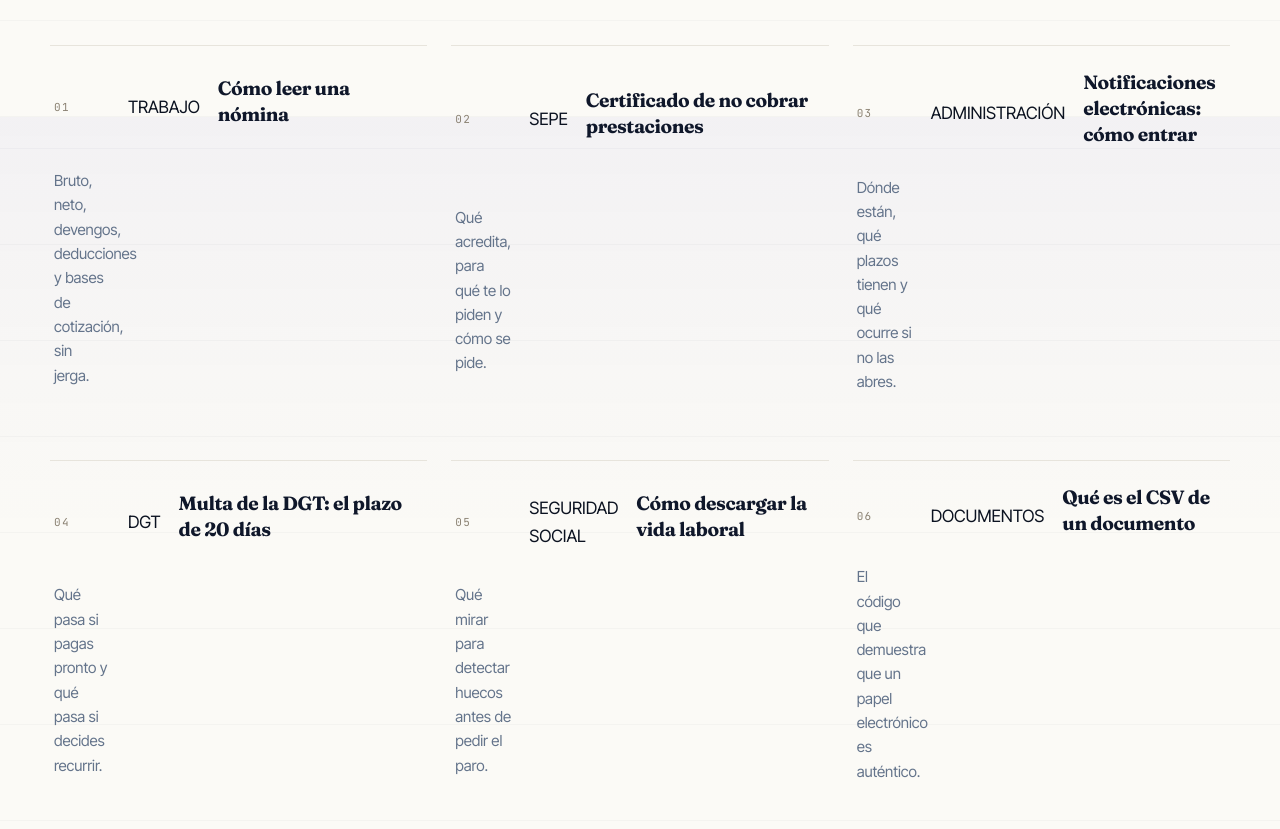
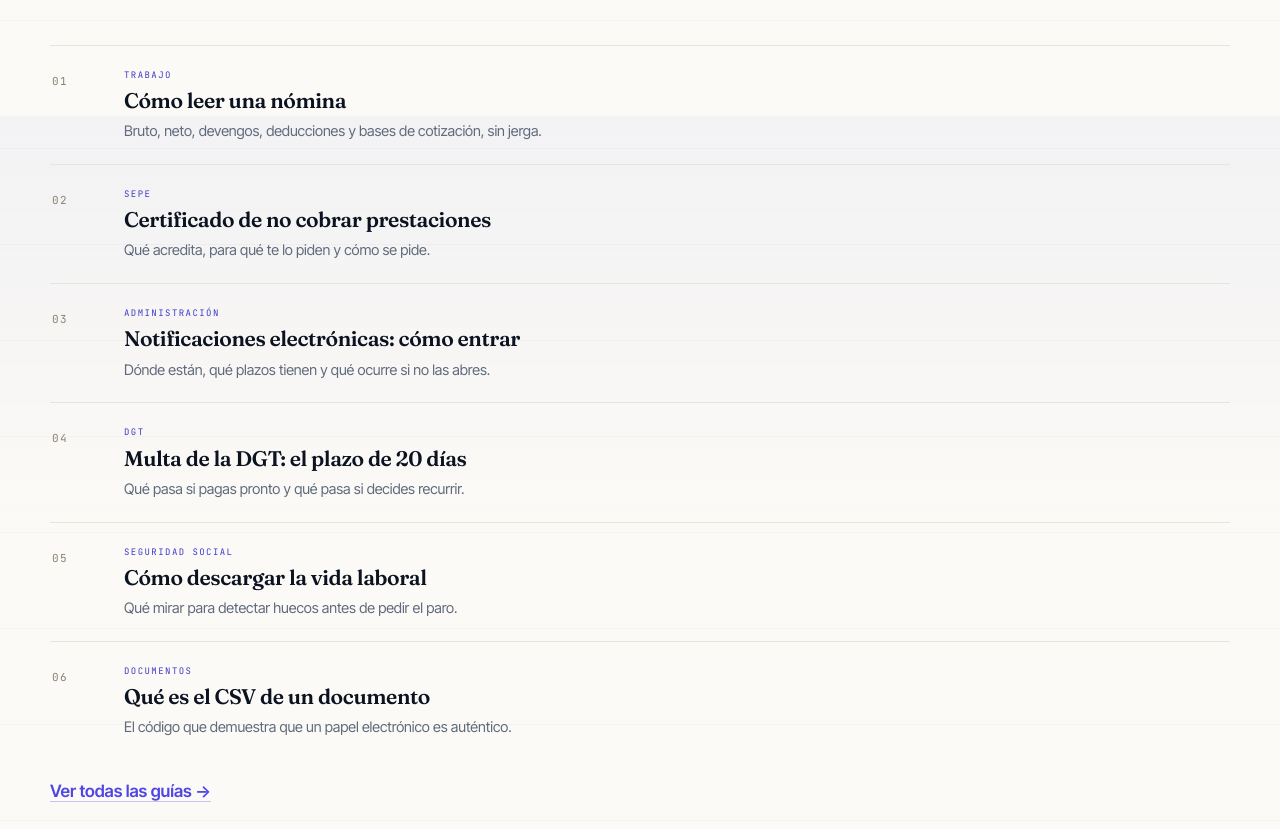
Before and after one commit to ElTukan/doculisto, a plain HTML site: page index.html in a window 1280 px wide. Shown: the part 2299-3128 px from the top of the page. Drawn offline with Linux system fonts and the light colour scheme.

Commit message:
Guias: indice editorial con la estructura real de las tarjetas

```diff
--- a/home.css
+++ b/home.css
@@ -101,27 +101,28 @@ body.home{
 .home .step-card p{font-size:15px;color:var(--muted);margin:0}
 
 /* GUÍAS: índice editorial */
+.home #guias .article-grid{display:block}
+.home #guias{counter-reset:guia}
 .home #guias .article-card{
-  display:grid;grid-template-columns:56px 1fr auto;align-items:center;gap:18px;
+  display:grid;grid-template-columns:54px 1fr;column-gap:18px;row-gap:5px;align-items:start;
   background:transparent;border:0;border-top:1px solid var(--line);border-radius:0;
-  padding:24px 4px;box-shadow:none;counter-increment:guia;
+  padding:22px 2px;box-shadow:none;counter-increment:guia;text-decoration:none;
 }
-.home #guias{counter-reset:guia}
 .home #guias .article-card::before{
-  content:counter(guia,decimal-leading-zero);font-family:var(--font-mono);font-size:11px;
-  letter-spacing:.12em;color:#8A8172;
+  content:counter(guia,decimal-leading-zero);grid-row:1 / span 3;grid-column:1;
+  font-family:var(--font-mono);font-size:11px;letter-spacing:.12em;color:#8A8172;padding-top:4px;
 }
-.home #guias .article-card h3{
-  font-family:var(--font-display);font-size:1.35rem;font-weight:600;letter-spacing:-.02em;margin:0;
-  transition:color .2s;
+.home #guias .article-card > span{
+  grid-column:2;font-family:var(--font-mono);font-size:9px;letter-spacing:.16em;
+  text-transform:uppercase;color:var(--accent);
 }
-.home #guias .article-card:hover{transform:none;box-shadow:none;border-color:var(--line)}
-.home #guias .article-card:hover h3{color:var(--accent)}
-.home #guias .article-card .text-link{
-  font-family:var(--font-mono);font-size:10px;letter-spacing:.12em;text-transform:uppercase;
-  color:var(--muted);white-space:nowrap;
+.home #guias .article-card > h2{
+  grid-column:2;font-family:var(--font-display);font-size:1.32rem;font-weight:600;
+  letter-spacing:-.02em;line-height:1.2;margin:0;color:var(--text);transition:color .2s;
 }
-.home #guias .article-card:hover .text-link{color:var(--accent)}
+.home #guias .article-card > p{grid-column:2;margin:2px 0 0;font-size:14.5px;line-height:1.5;color:var(--muted)}
+.home #guias .article-card:hover{transform:none;box-shadow:none;background:rgba(63,58,201,.025)}
+.home #guias .article-card:hover > h2{color:var(--accent)}
 
 /* CALLOUT */
 .home .callout{
@@ -229,3 +230,11 @@ body.home{
   .home #guias .article-card h3{font-size:1.04rem}
   .home .callout h2{font-size:1.4rem}
 }
+
+
+@media (max-width:720px){
+  .home #guias .article-card{grid-template-columns:34px 1fr;column-gap:12px;padding:17px 0;row-gap:3px}
+  .home #guias .article-card > h2{font-size:1.12rem}
+  .home #guias .article-card > p{font-size:13.5px}
+  .home #guias .article-card > span{font-size:8.5px}
+}
```
